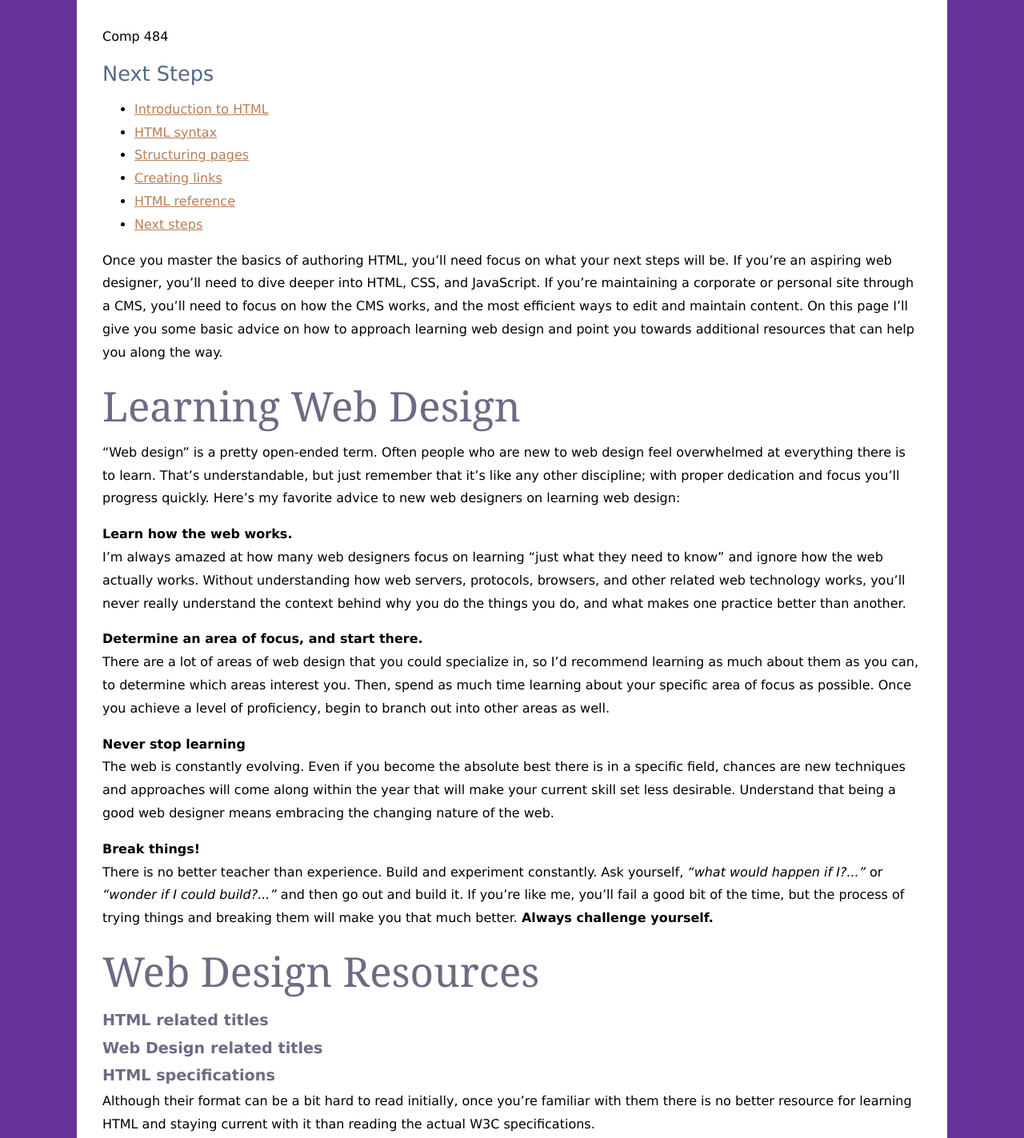
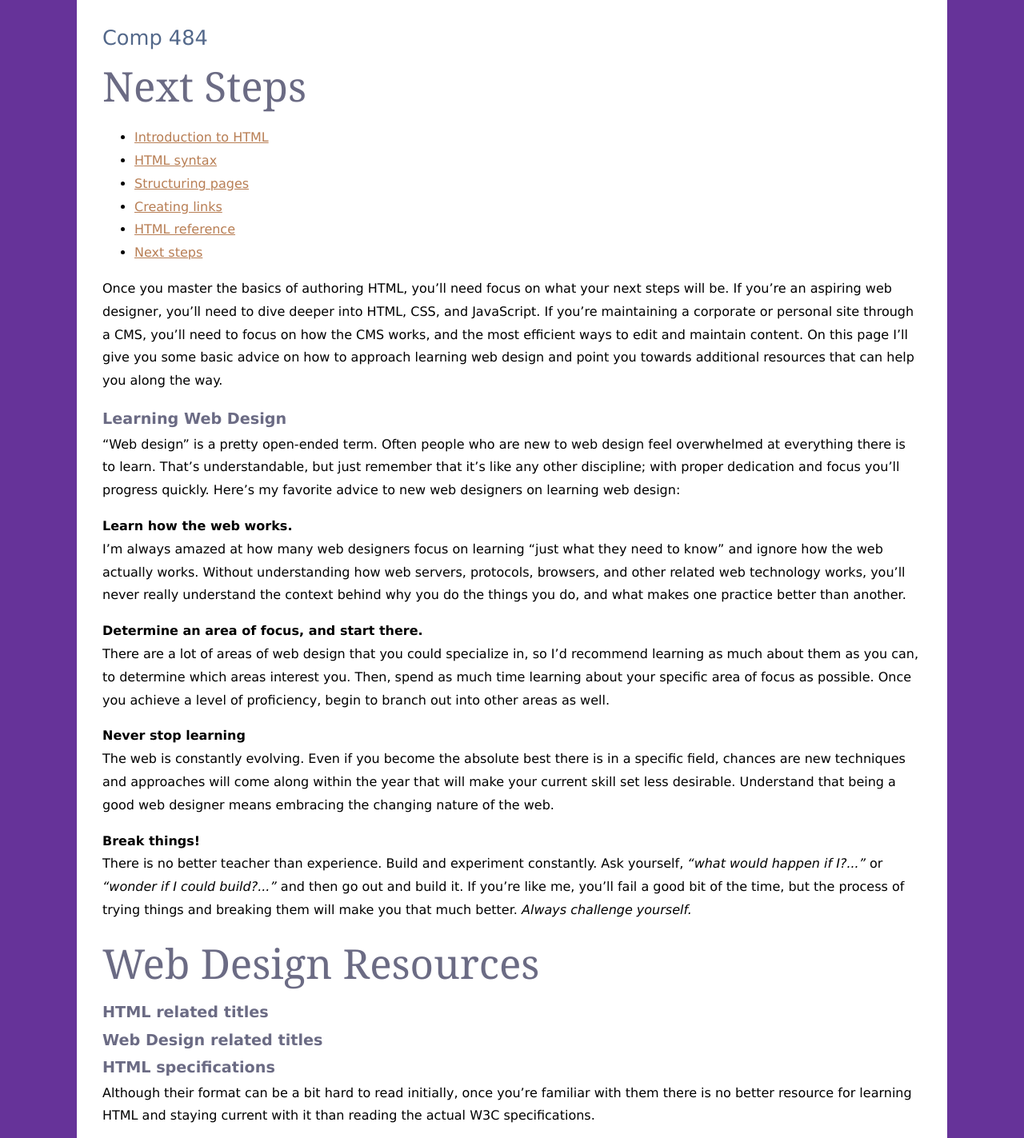
Before and after one commit to P-Yolotl/HW1_Pablo-Torres.github.io, a plain HTML site: page next.html in a window 1280 px wide. Shown: the top 1423 px of the page at 80% size. Drawn offline with Linux system fonts and the light colour scheme.

Commit message:
Revise content and structure of next.html
Updated the structure and content of the next.html file, including changes to headings, paragraphs, and lists to enhance clarity and organization.

```diff
--- a/next.html
+++ b/next.html
@@ -7,8 +7,8 @@
 </head>
 <body>
 
-<p>Comp 484</p>
-<h1>Next Steps</h1>
+<h1>Comp 484</h1>
+<h2>Next Steps</h2>
 
 <ul>
   <li><a href="index.html" title="Introduction to HTML">Introduction to HTML</a></li>
@@ -21,7 +21,7 @@
 
 <p>Once you master the basics of authoring HTML, you&rsquo;ll need focus on what your next steps will be. If you&rsquo;re an aspiring web designer, you&rsquo;ll need to dive deeper into HTML, CSS, and JavaScript. If you&rsquo;re maintaining a corporate or personal site through a CMS, you&rsquo;ll need to focus on how the CMS works, and the most efficient ways to edit and maintain content. On this page I&rsquo;ll give you some basic advice on how to approach learning web design and point you towards additional resources that can help you along the way.</p>
 
-<h2>Learning Web Design</h2>
+<h3>Learning Web Design</h3>
 <p>&ldquo;Web design&rdquo; is a pretty open-ended term. Often people who are new to web design feel overwhelmed at everything there is to learn. That&rsquo;s understandable, but just remember that it&rsquo;s like any other discipline; with proper dedication and focus you&rsquo;ll progress quickly. Here&rsquo;s my favorite advice to new web designers on learning web design:</p>
 
 <p><strong>Learn how the web works.</strong><br>
@@ -34,7 +34,7 @@
   The web is constantly evolving. Even if you become the absolute best there is in a specific field, chances are new techniques and approaches will come along within the year that will make your current skill set less desirable. Understand that being a good web designer means embracing the changing nature of the web.</p>
 
   <p><strong>Break things!</strong><br>
-  There is no better teacher than experience. Build and experiment constantly. Ask yourself, <em>&ldquo;what would happen if I?...&rdquo;</em> or <em>&ldquo;wonder if I could build?...&rdquo;</em> and then go out and build it. If you&rsquo;re like me, you&rsquo;ll fail a good bit of the time, but the process of trying things and breaking them will make you that much better. <strong>Always challenge yourself.</strong></p>
+  There is no better teacher than experience. Build and experiment constantly. Ask yourself, <em>&ldquo;what would happen if I?...&rdquo;</em> or <em>&ldquo;wonder if I could build?...&rdquo;</em> and then go out and build it. If you&rsquo;re like me, you&rsquo;ll fail a good bit of the time, but the process of trying things and breaking them will make you that much better. <em>Always challenge yourself.</em></p>
 
 <h2>Web Design Resources</h2>
 
```
